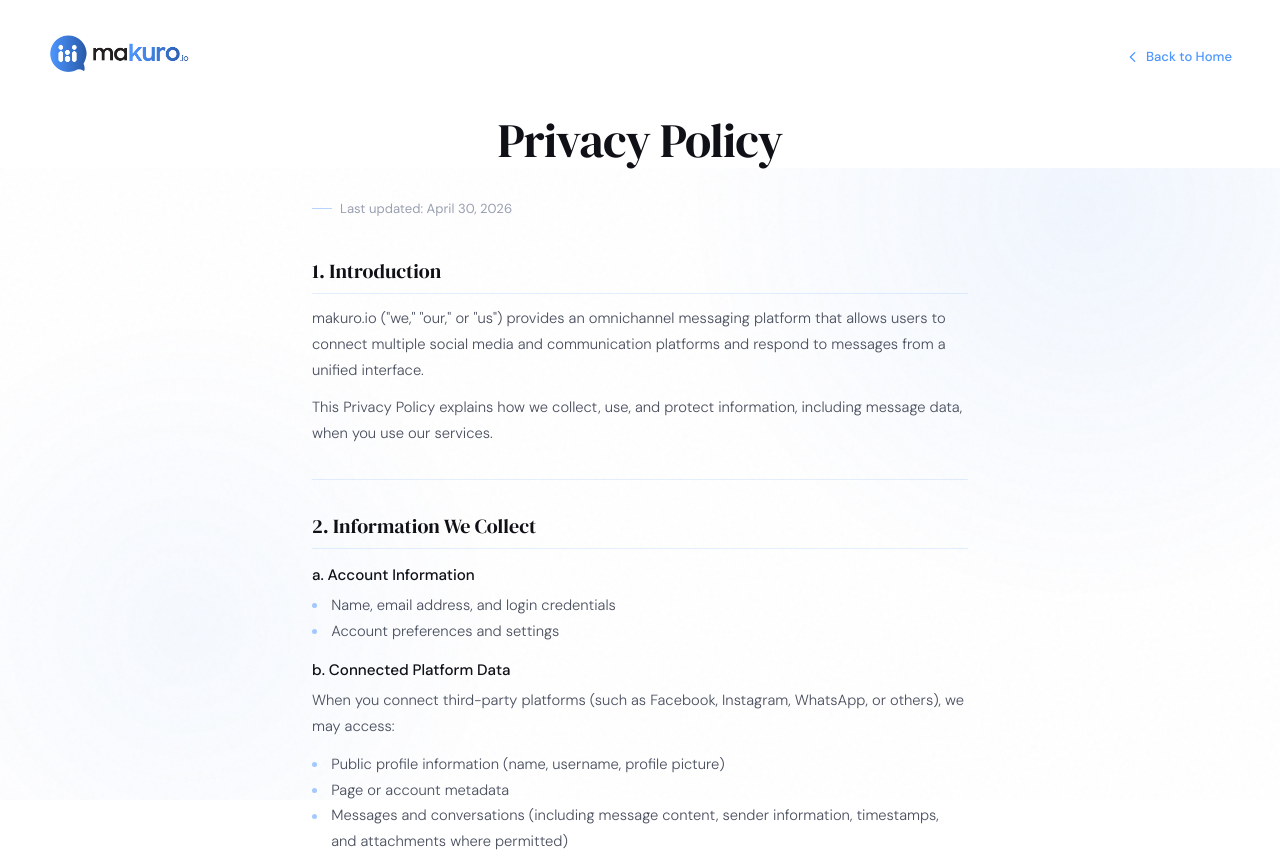
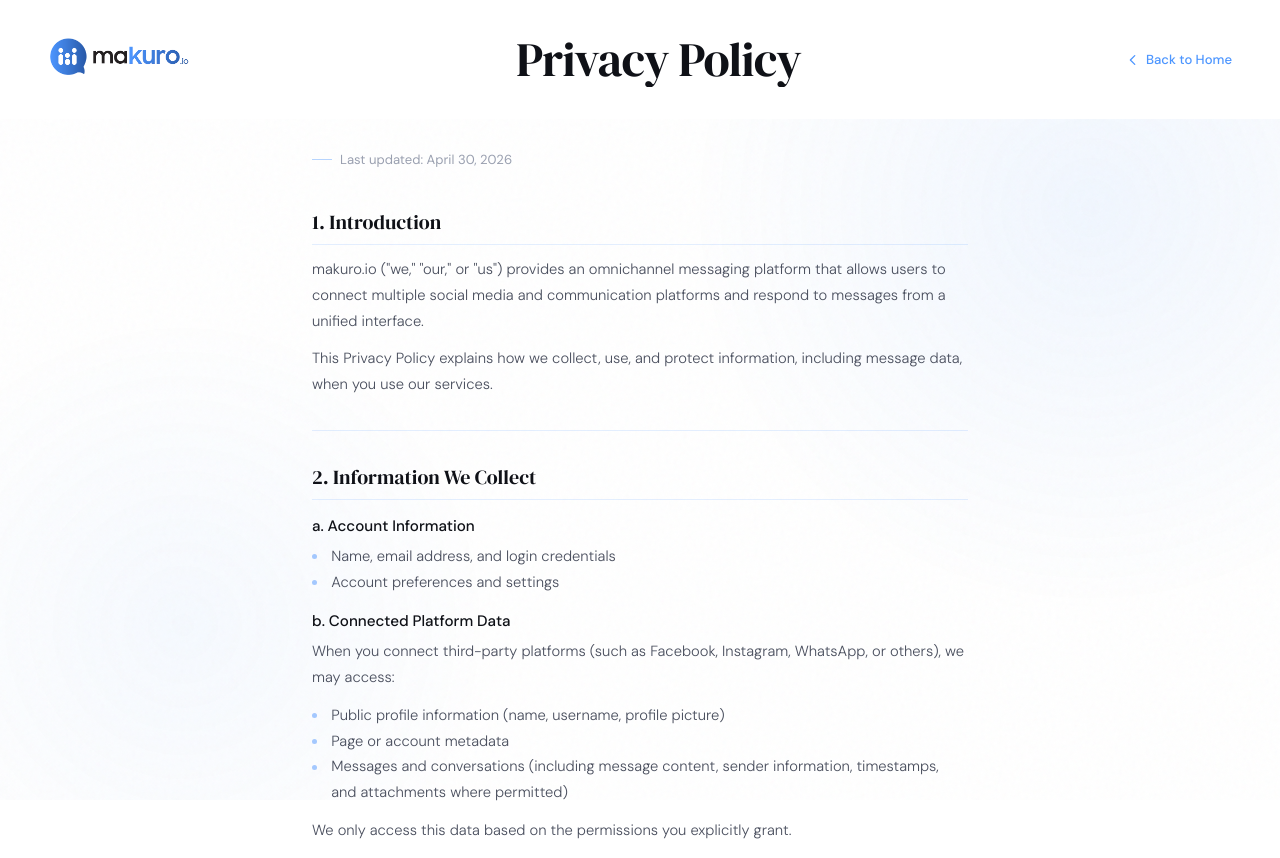
Before and after one commit to binary-digits-nepal/Makuro-coming-soon, a website: page public/privacy.html in a window 1280 px wide. Shown: the top 858 px of the page. Drawn offline with Linux system fonts and the light colour scheme.

Commit message:
Enhance privacy policy page layout with centered title and dynamic scaling effect

```diff
--- a/public/privacy.html
+++ b/public/privacy.html
@@ -122,6 +122,25 @@
         width: auto;
         height: 44px;
       }
+      .nav-title {
+        flex: 1;
+        text-align: center;
+        overflow: hidden;
+        display: flex;
+        align-items: center;
+        justify-content: center;
+      }
+      .page-title {
+        font-family: "DM Serif Display", serif;
+        font-size: clamp(2rem, 4.5vw, 3rem);
+        font-weight: 400;
+        line-height: 1.15;
+        letter-spacing: -0.02em;
+        color: var(--ink);
+        white-space: nowrap;
+        transform-origin: center center;
+        will-change: transform;
+      }
       .back-link {
         display: inline-flex;
         align-items: center;
@@ -139,26 +158,6 @@
       .back-link svg {
         width: 14px;
         height: 14px;
-      }
-
-      /* Sticky title - top matches nav height, set in CSS to avoid JS timing jumps */
-      .sticky-title-wrap {
-        position: sticky;
-        top: var(--nav-h);
-        z-index: 50;
-        background: var(--surface);
-        width: 100%;
-        text-align: center;
-        will-change: transform;
-      }
-      .page-title {
-        font-family: "DM Serif Display", serif;
-        font-size: clamp(2rem, 4.5vw, 3rem);
-        font-weight: 400;
-        line-height: 1.15;
-        letter-spacing: -0.02em;
-        color: var(--ink);
-        white-space: nowrap;
       }
 
       .last-updated {
@@ -338,6 +337,9 @@
           <img src="./logo.png" class="logo-icon" alt="Makuro Logo" />
         </a>
       </div>
+      <div class="nav-title">
+        <h1 class="page-title">Privacy Policy</h1>
+      </div>
       <a href="/" class="back-link">
         <svg
           viewBox="0 0 16 16"
@@ -352,11 +354,6 @@
         Back to Home
       </a>
     </nav>
-
-    <!-- Sticky title - sticks below the nav -->
-    <div class="sticky-title-wrap">
-      <h1 class="page-title">Privacy Policy</h1>
-    </div>
 
     <div class="content">
       <p class="last-updated">Last updated: April 30, 2026</p>
@@ -626,5 +623,37 @@
         >&copy; 2026 Makuro.io &mdash; All rights reserved</span
       >
     </footer>
+
+    <script>
+      (() => {
+        const title = document.querySelector(".page-title");
+        if (!title) return;
+
+        const SCROLL_DISTANCE = 200; // px over which the title shrinks
+        const MIN_SCALE = 0.55; // smallest scale when fully scrolled
+        let ticking = false;
+
+        function updateScale() {
+          const scrollY = window.scrollY;
+          const progress = Math.min(scrollY / SCROLL_DISTANCE, 1);
+          // Ease out cubic for smooth deceleration
+          const eased = 1 - Math.pow(1 - progress, 3);
+          const scale = 1 - eased * (1 - MIN_SCALE);
+          title.style.transform = `scale(${scale})`;
+          ticking = false;
+        }
+
+        window.addEventListener(
+          "scroll",
+          () => {
+            if (!ticking) {
+              requestAnimationFrame(updateScale);
+              ticking = true;
+            }
+          },
+          { passive: true },
+        );
+      })();
+    </script>
   </body>
 </html>
```
